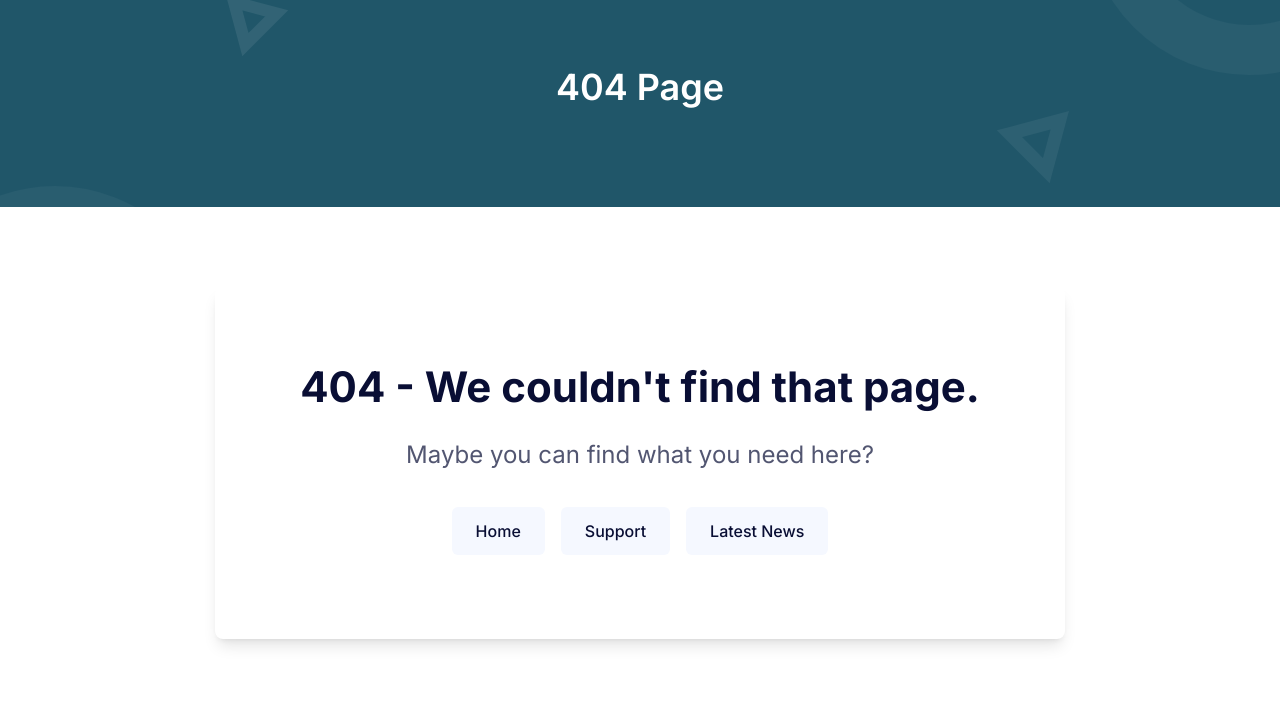
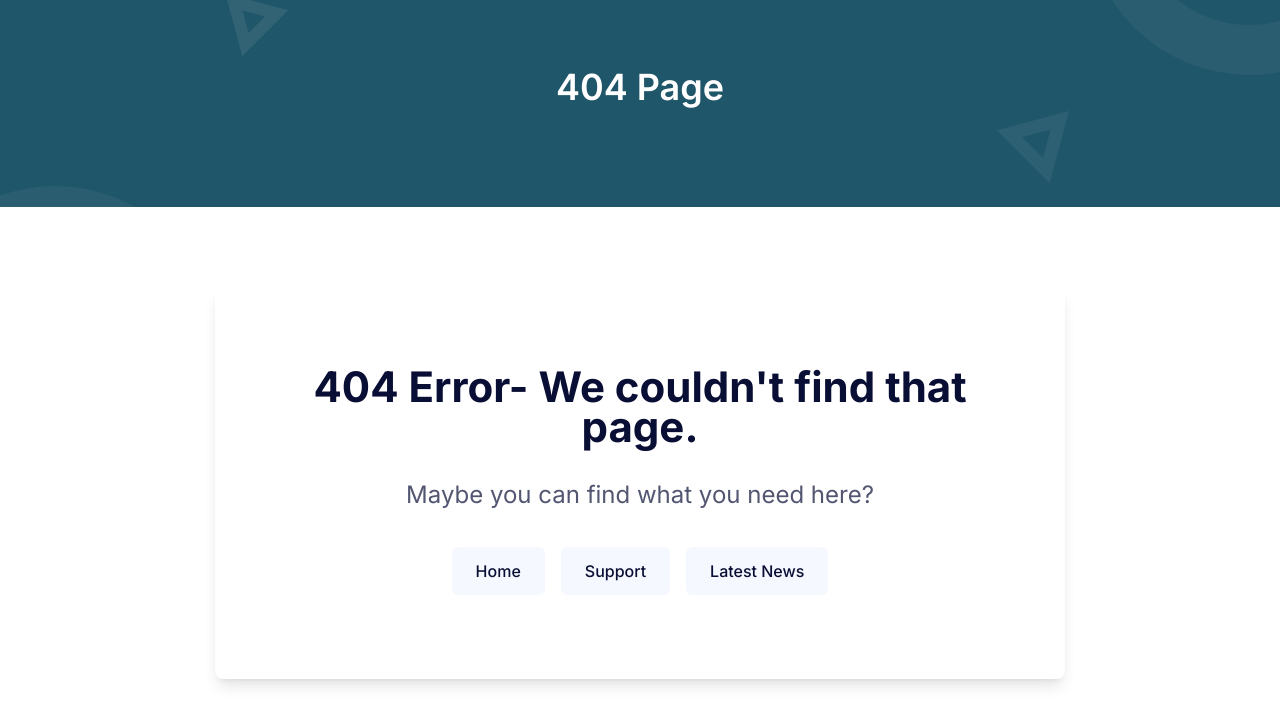
Before and after one commit to aysinghal2001/codemate, a website: page 404.html in a window 1280 px wide. Shown: the part 93-800 px from the top of the page. Drawn offline with Linux system fonts and the light colour scheme.

Commit message:
Update 404.html

```diff
--- a/404.html
+++ b/404.html
@@ -272,7 +272,7 @@
               <h2
                 class="mb-8 text-3xl font-bold text-dark sm:text-4xl lg:text-[40px] xl:text-[42px]"
               >
-                404 - We couldn't find that page.
+                404 Error- We couldn't find that page.
               </h2>
               <h3 class="mb-8 text-xl font-normal text-dark-700 md:text-2xl">
                 Maybe you can find what you need here?
```
